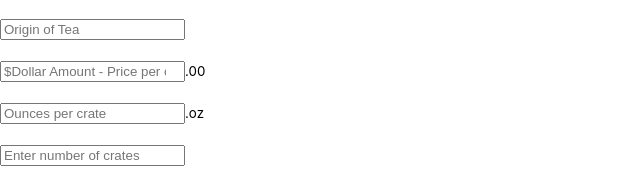
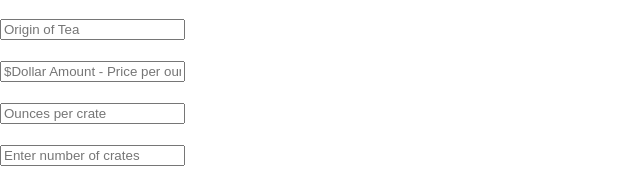
Before and after one commit to rosiegardner/rosies-tea-shop, a React (Create React App) app: page / in a window 1280 px wide. Both pictures are taken after a click on the button "Add Tea". Shown: the part 512-683 px from the top of the page, without its empty margins (0-640 px from the left). Built offline with nearby package versions, Linux system fonts and the light colour scheme.

Commit message:
WIP - refactor - possible redo

```diff
--- a/src/components/EditTeaForm.js
+++ b/src/components/EditTeaForm.js
@@ -10,10 +10,10 @@ function EditTeaForm (props) {
     props.onEditTea({
       name: event.target.name.value,
       origin: event.target.origin.value,
-      price: event.target.price.value,
+      price: parseInt(event.target.price.value),
       blend: event.target.blend.value,
-      quantity: event.target.quantity.value,
-      crate: event.target.crate.value,
+      quantity: parseInt(130),
+      crate: parseInt(1),
       id: tea.id
     });
   }
--- a/src/components/NewTeaForm.js
+++ b/src/components/NewTeaForm.js
@@ -10,10 +10,10 @@ function NewTeaForm(props){
     props.onNewTeaCreation({
       name: event.target.name.value,
       origin: event.target.origin.value,
-      price: event.target.price.value,
+      price: parseInt(event.target.price.value),
       blend: event.target.blend.value,
-      quantity: event.target.quantity.value,
-      crate: event.target.crate.value,
+      quantity: parseInt(130),
+      crate: parseInt(1),
       id: v4()
     });
   }
--- a/src/components/ReusableForm.js
+++ b/src/components/ReusableForm.js
@@ -24,24 +24,24 @@ function ReusableForm(props) {
           <br></br>
           <br></br>
         <input
-          type='number'
+          type='text'
           name='price per oz'
-          placeholder='$Dollar Amount - Price per ounce' /><small>.00</small>
+          placeholder='$Dollar Amount - Price per ounce' />
           <br></br>
           <br></br>
         <input
-          type='number'
+          type='text'
           name='ounces per crate'
-          placeholder='Ounces per crate' /><small>.oz</small>
+          placeholder='Ounces per crate' />
           <br></br>
           <br></br>
         <input
-          type='number'
+          type='text'
           name='stock quantity'
           placeholder='Enter number of crates' />
           <br></br>
           <br></br>
-        <button type='submit'>{props.buttonText}</button>
+        <button type="submit">{props.buttonText}</button>
       </form>
     </React.Fragment>
   );
--- a/src/components/Tea.js
+++ b/src/components/Tea.js
@@ -7,9 +7,9 @@ function Tea(props){
       <div onClick = {() => props.whenTeaClicked(props.id)}>
         <h3>{props.name} - ${props.price}.00</h3>
         <h4>Type:{props.blend}</h4>
-        <h4>Origin:{props.origin}</h4>
+        {/* <h4>Origin:{props.origin}</h4>
         <p>Item Availabilty: {props.quantity}</p>
-        <p>Crates in Stock: {props.crate}</p>
+        <p>Crates in Stock: {props.crate}</p> */}
         <hr />
       </div>
     </React.Fragment>
--- a/src/components/TeaList.js
+++ b/src/components/TeaList.js
@@ -5,8 +5,8 @@ import PropTypes from 'prop-types';
 function TeaList(props){
   return (
     <React.Fragment>
-      <hr />
-      {props.teaList.map((tea) => (
+      <hr/>
+      {props.teaList.map((tea) =>
         <Tea
           whenTeaClicked={props.onTeaSelection}
           name={tea.name}
@@ -17,7 +17,7 @@ function TeaList(props){
           crate={tea.crate}
           id={tea.id}
           key={tea.id} />
-        ))}
+        )}
     </React.Fragment>
   );
 }
```
Also changed, not shown: src/components/TeaControl.js (+9 -9 lines).
